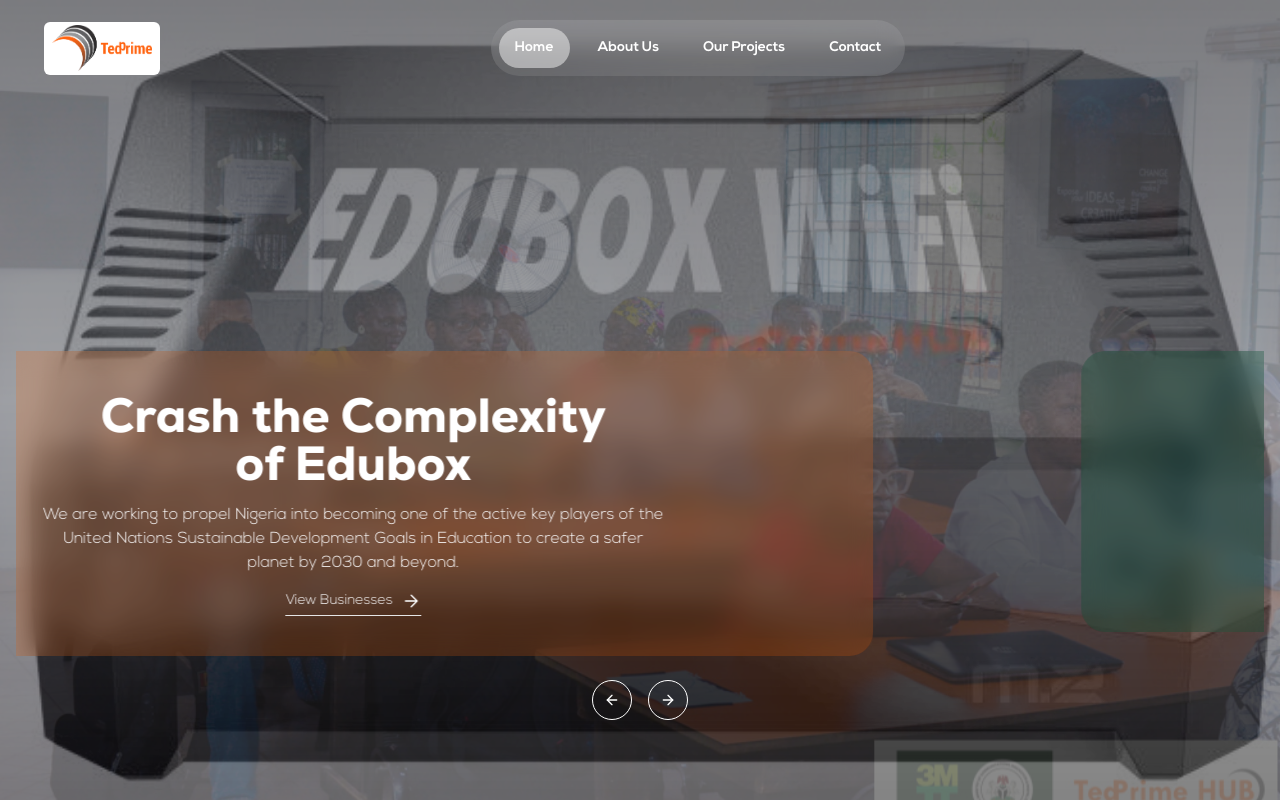
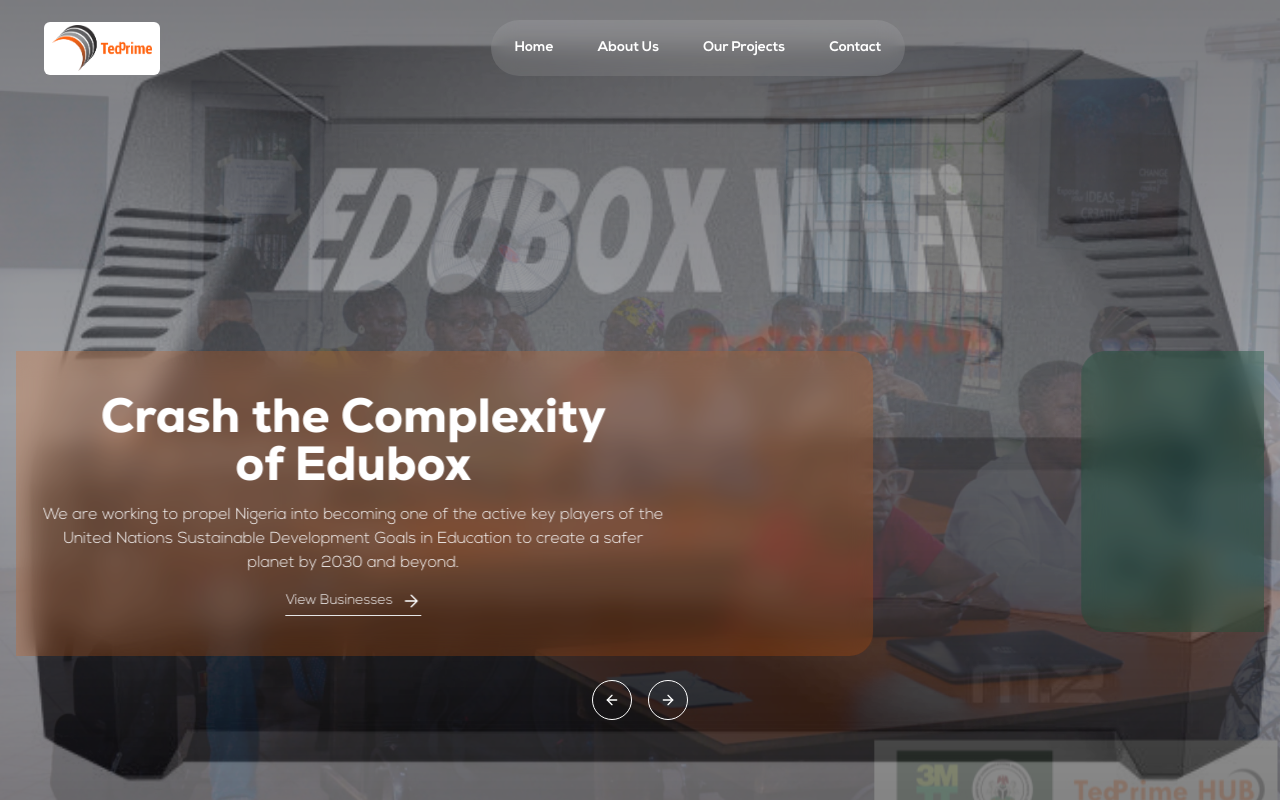
Before and after one commit to tedprime/nudotnet, a Next.js app: page / in a window 1280 px wide. Shown: the top 802 px of the page. Built offline with nearby package versions, Linux system fonts and the light colour scheme.

Commit message:
fix: tailwind config clashing accent variable

```diff
--- a/src/app/globals.css
+++ b/src/app/globals.css
@@ -3,6 +3,10 @@
 @tailwind base;
 @tailwind components;
 @tailwind utilities;
+
+html {
+  overflow-x: hidden;
+}
 
 body {
   font-family: "Nexa", sans-serif;
--- a/src/components/shared/header.tsx
+++ b/src/components/shared/header.tsx
@@ -130,8 +130,9 @@
               <li>
                 <Link
                   href={'/contact'}
-                  className={`group inline-flex h-10 w-max items-center justify-center !rounded-full px-4 py-2 text-sm font-bold transition-colors disabled:pointer-events-none disabled:opacity-50 ${pathname === '/contact' ? 'bg-white' : ''}`}
-                >
+                  className={`group inline-flex h-10 w-max items-center justify-center !rounded-full px-4 py-2 text-sm font-bold transition-colors ${pathname === '/contact' ? 'bg-white text-gray-800' : 'bg-transparent text-white'}`}
+                  >
+
                   Contact
                 </Link>
               </li>
--- a/tailwind.config.ts
+++ b/tailwind.config.ts
@@ -13,7 +13,7 @@
       colors: {
         background: 'hsl(var(--background))',
         foreground: 'hsl(var(--foreground))',
-        accent: 'hsl(240 4.8% 95.9%)',
+        'accent-var': 'hsl(240 4.8% 95.9%)',
         'accent-foreground': 'hsl(240 5.9% 10%)',
         card: {
           DEFAULT: 'hsl(var(--card))',
@@ -36,7 +36,7 @@
           foreground: 'hsl(var(--muted-foreground))',
         },
         accent: {
-          DEFAULT: 'hsl(var(--accent))',
+          DEFAULT: 'hsl(var(--accent-var))',
           foreground: 'hsl(var(--accent-foreground))',
         },
         destructive: {
```
